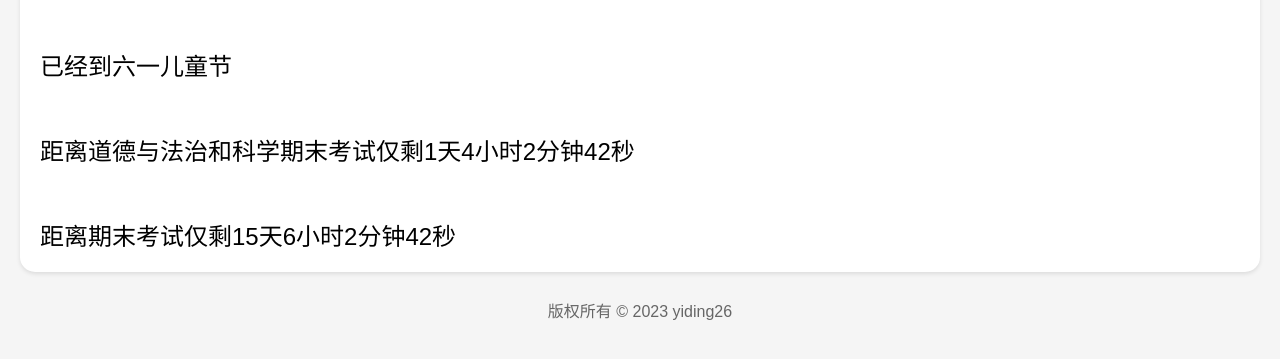
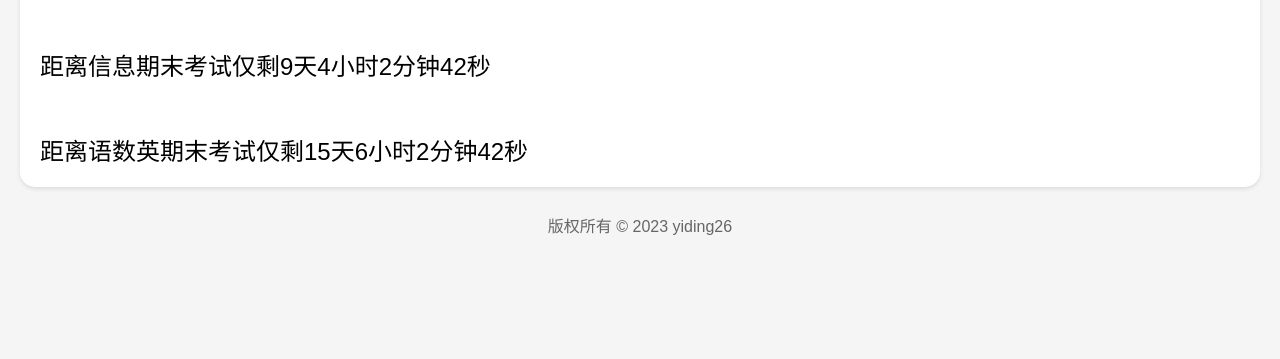
Before and after one commit to yiding26/yiding26.github.io, a plain HTML site: page daojishi.html in a window 1280 px wide. Shown: the part 151-510 px from the top of the page. Drawn offline with Linux system fonts and the light colour scheme.

Commit message:
Update daojishi.html

```diff
--- a/daojishi.html
+++ b/daojishi.html
@@ -57,12 +57,12 @@
             }, 1000);
         }
 
-        //六一
-        startCountdown("六一儿童节", new Date("June 1, 2023 7:00:00").getTime(), "liuyi");
         // 道德与法治和科学期末考试
-        startCountdown("道德与法治和科学期末考试", new Date("June 7, 2023 7:00:00").getTime(), "dfkxkaoshi");
-        //期末考试
-        startCountdown("期末考试", new Date("June 21, 2023 9:00:00").getTime(), "qimokaoshi");
+        startCountdown("道德与法治和科学期末考试", new Date("June 7, 2023 13:50:00").getTime(), "dfkxkaoshi");
+	// 信息期末考试
+        startCountdown("信息期末考试", new Date("June 15, 2023 7:00:00").getTime(), "dfkxkaoshi");
+        // 期末考试
+        startCountdown("语数英期末考试", new Date("June 21, 2023 9:00:00").getTime(), "qimokaoshi");
     </script>
 </body>
 </html>
```
